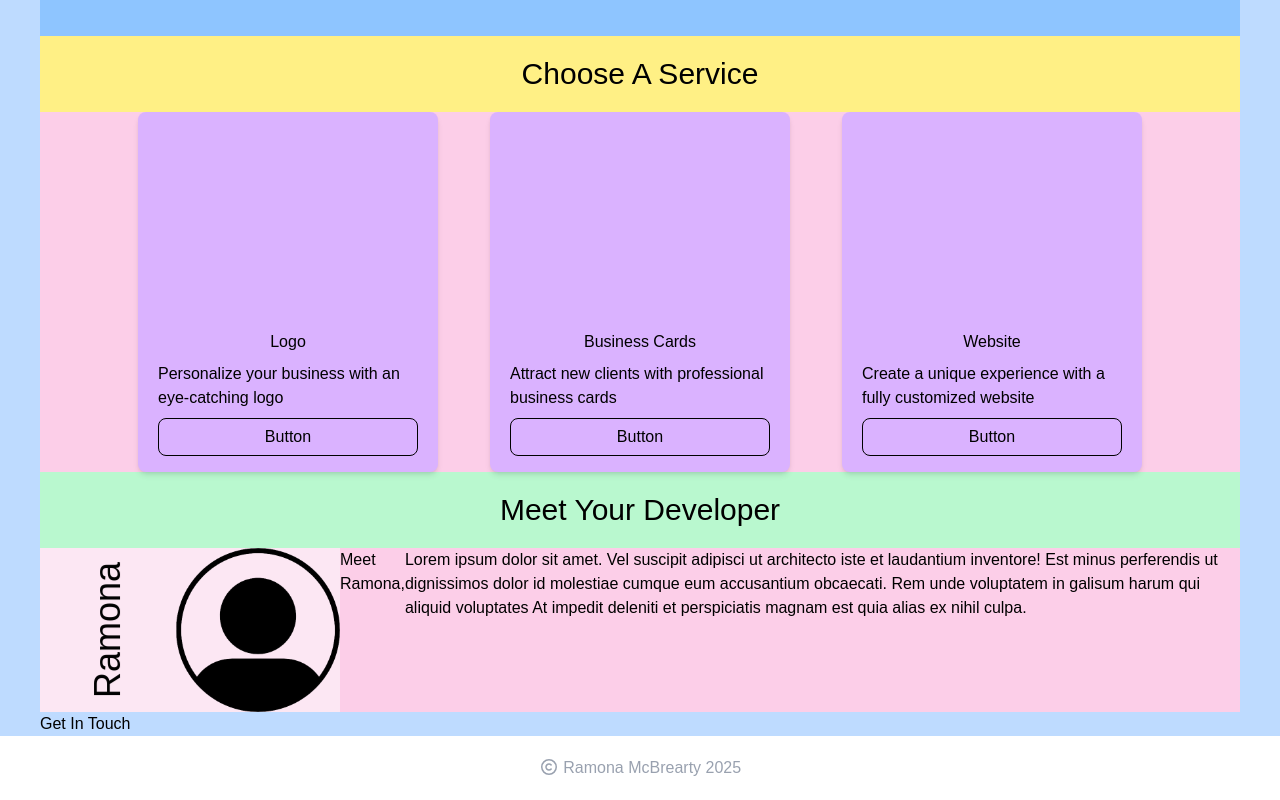
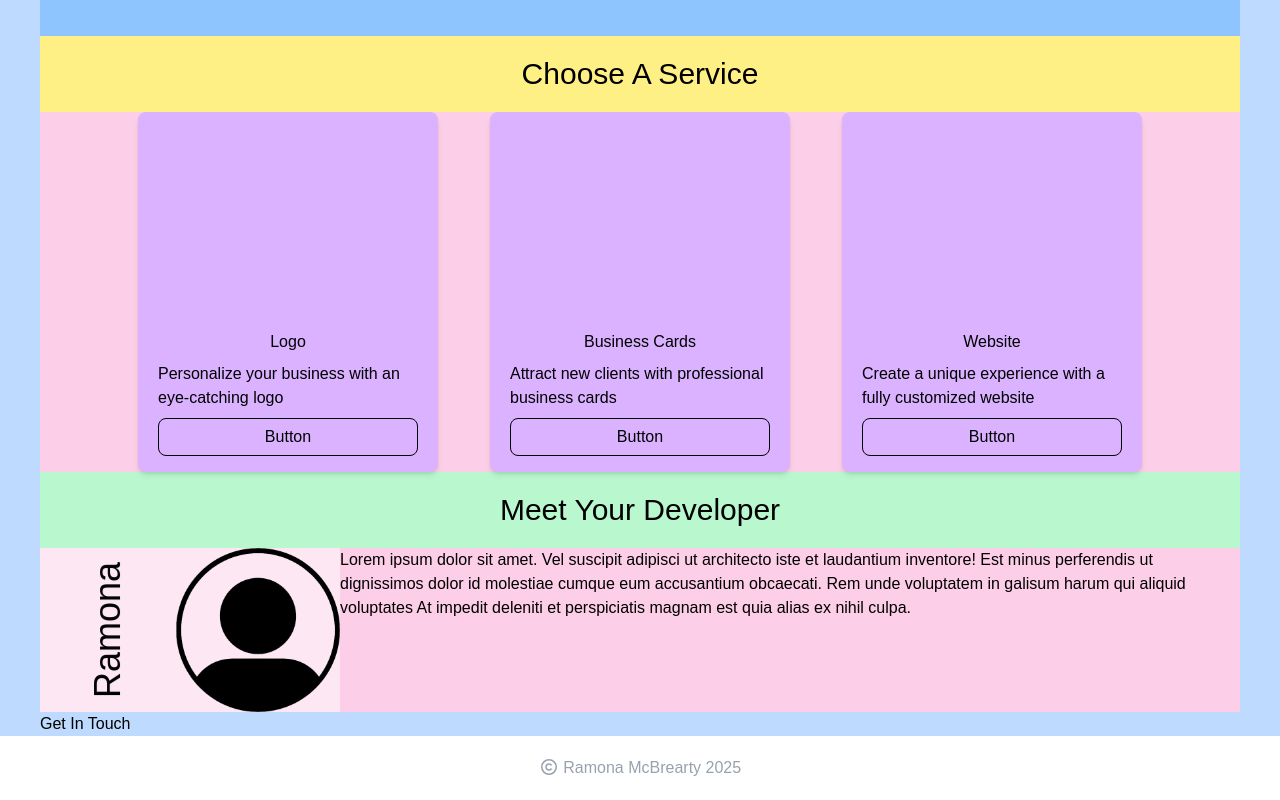
Before and after one commit to ramona-xxii/ramona-freelance-nextapp, a Next.js app: page / in a window 1280 px wide. Shown: the part 680-1480 px from the top of the page. Built offline with nearby package versions, Linux system fonts and the light colour scheme.

Commit message:
rm title

```diff
--- a/app/components/About.js
+++ b/app/components/About.js
@@ -23,7 +23,6 @@ export default function About () {
                 </div>
                 {/* right side */}
                 <div className="flex basis-3/4 bg-pink-200">
-                    <h2>Meet Ramona,</h2>
                     <p>Lorem ipsum dolor sit amet. Vel suscipit adipisci ut architecto iste et laudantium
                     inventore! Est minus perferendis ut dignissimos dolor id molestiae cumque eum accusantium
                     obcaecati. Rem unde voluptatem in galisum harum qui aliquid voluptates At impedit deleniti
```
